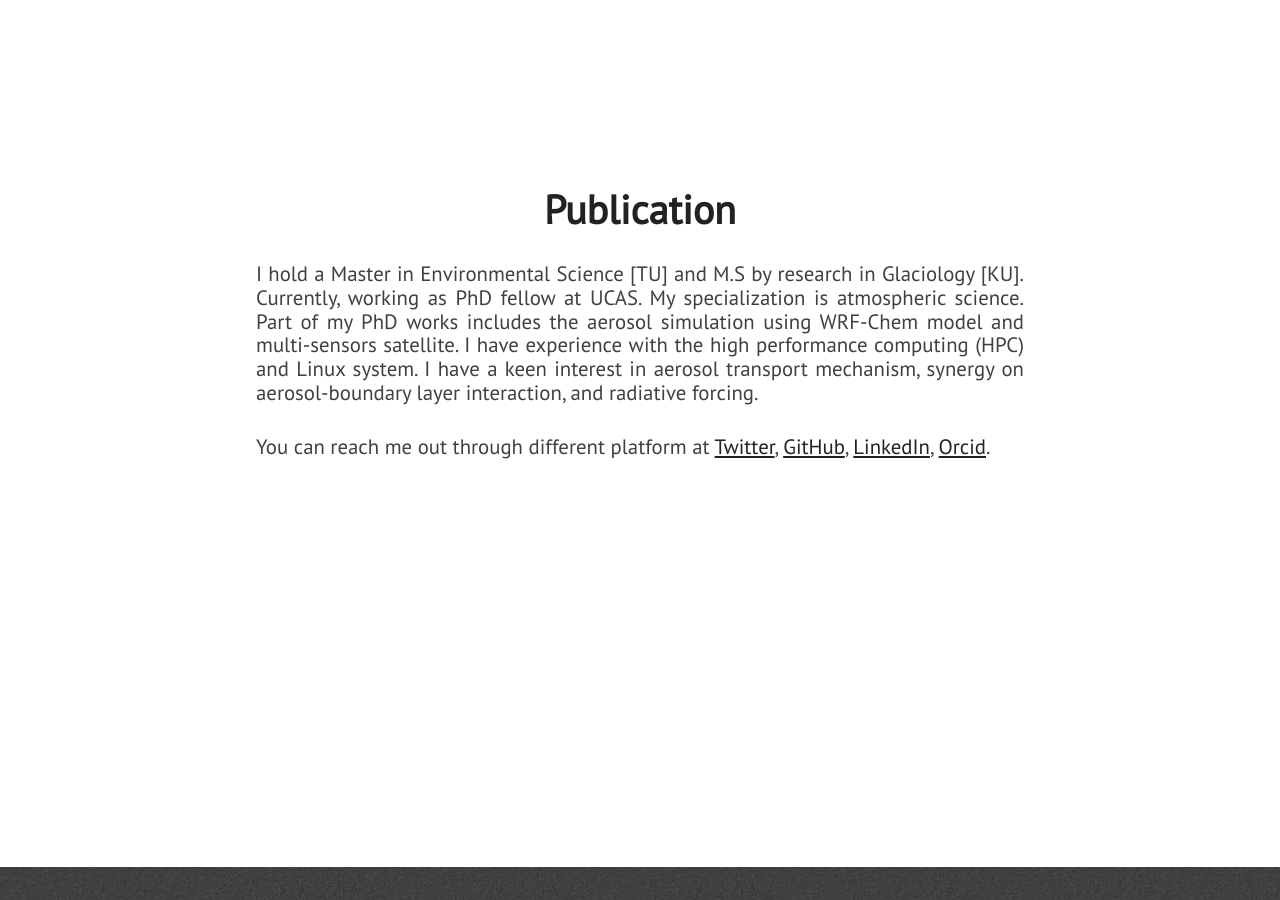
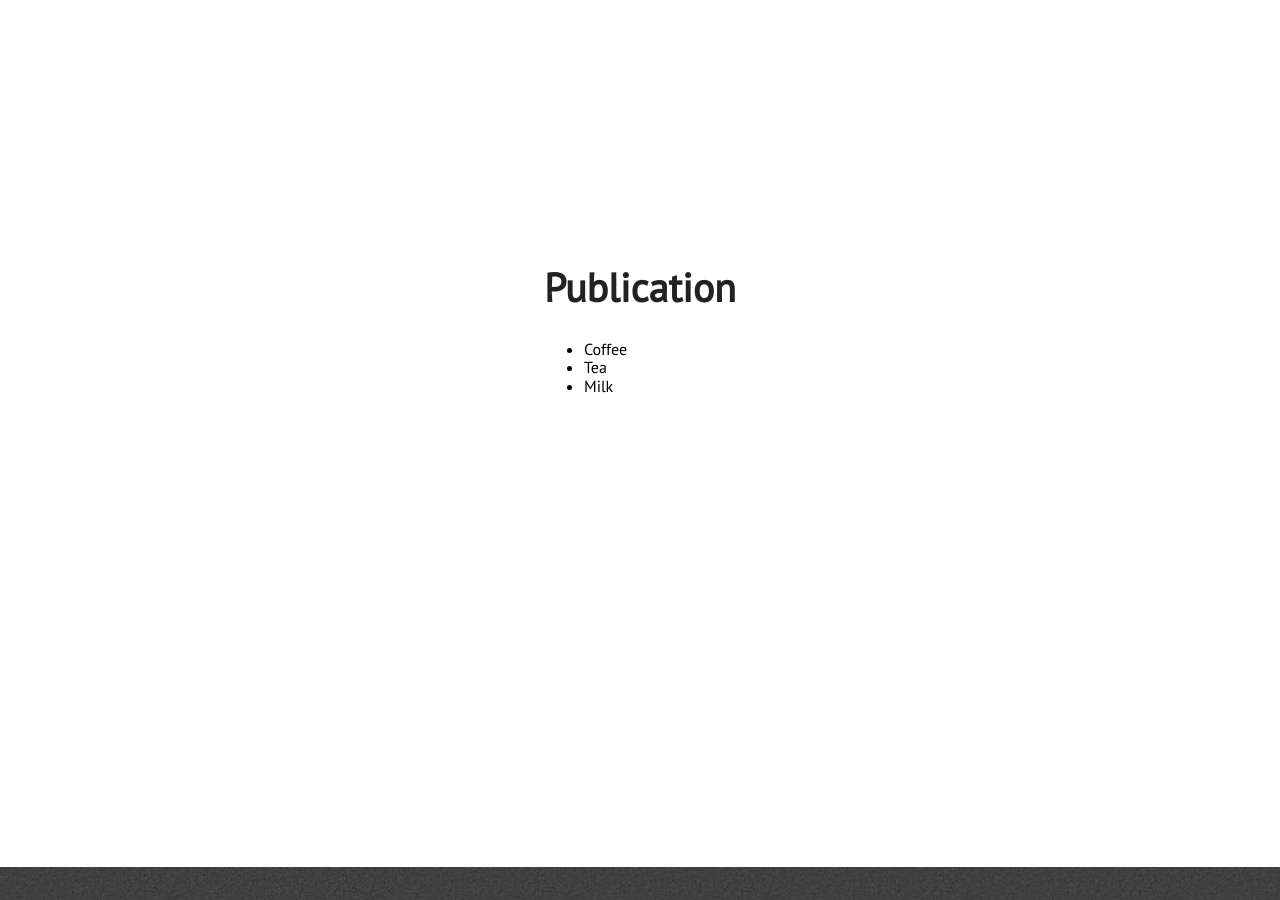
Before and after one commit to mukeshraeee/mukeshrai.github.io, a Jekyll site: the page built from index.html, in a window 1280 px wide and 900 px high, scrolled down 3171 px. Built offline with Jekyll 4.4.1, drawn with Linux system fonts in a browser that asks for light colours; nearby versions of some CDN libraries.

Commit message:
Update publication.html

```diff
--- a/_includes/publication.html
+++ b/_includes/publication.html
@@ -2,12 +2,11 @@
     <section class="section about" id="publication">
         <div id="about-text">
             <div class="section-heading">Publication</div>
-            <p class="paragraph-text justify-text">
-                I hold a Master in Environmental Science [TU] and M.S by research in Glaciology [KU]. Currently, working as PhD fellow at UCAS. My specialization is atmospheric science. Part of my PhD works includes the aerosol simulation using WRF-Chem model and multi-sensors satellite. I have experience with the high performance computing (HPC) and Linux system. I have a keen interest in aerosol transport mechanism, synergy on aerosol-boundary layer interaction, and radiative forcing.
-            <p class="paragraph-text justify-text">
-                You can reach me out through different platform at <a href="https://twitter.com/MukeshRaee">Twitter</a>, <a href="https://github.com/mukeshraeee">GitHub</a>,
-                <a href="https://www.linkedin.com/in/mukesh-rai-5b5b3b85/">LinkedIn</a>, <a href="https://orcid.org/my-orcid?orcid=0000-0001-7138-0459">Orcid</a>.
-            </p>
+            <ul>
+                <li>Coffee</li>
+                <li>Tea</li>
+                <li>Milk</li>
+            </ul>
         </div>
     </section>
 </div>
```
